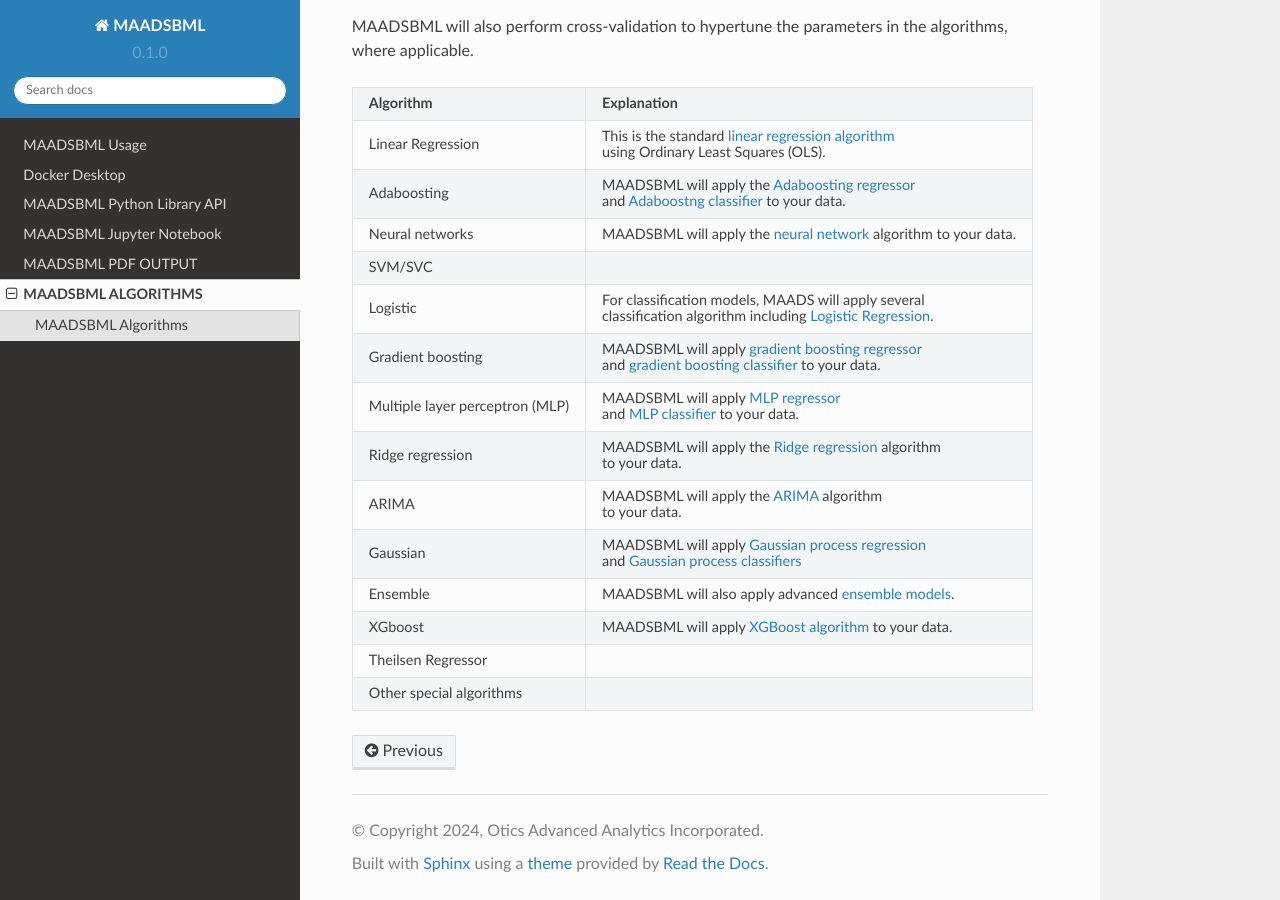
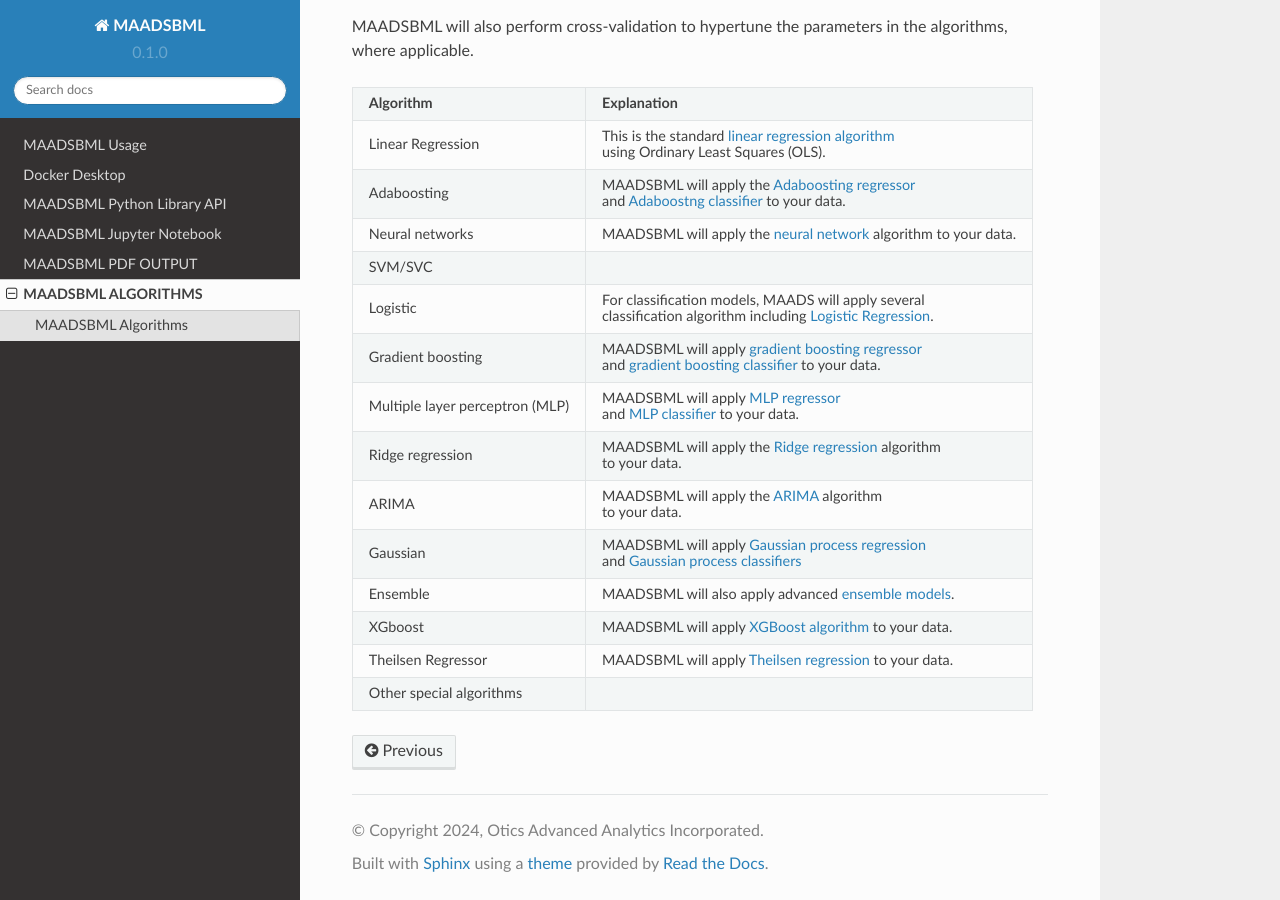
Before and after one commit to smaurice101/maadsbml, a Sphinx documentation site: the page built from docs/source/algos.rst, in a window 1280 px wide and 900 px high, scrolled down 590 px. Built offline with Sphinx 7.4.7 and the Read the Docs theme 2.0.0, drawn with Linux system fonts in a browser that asks for light colours.

Commit message:
Update algos.rst

```diff
--- a/docs/source/algos.rst
+++ b/docs/source/algos.rst
@@ -62,6 +62,6 @@
    * - XGboost
      - MAADSBML will apply `XGBoost algorithm <https://xgboost.readthedocs.io/en/stable/index.html>`_ to your data.
    * - Theilsen Regressor
-     -
+     - MAADSBML will apply `Theilsen regression <https://scikit-learn.org/stable/modules/generated/sklearn.linear_model.TheilSenRegressor.html>`_ to your data.
    * - Other special algorithms
      -
```
